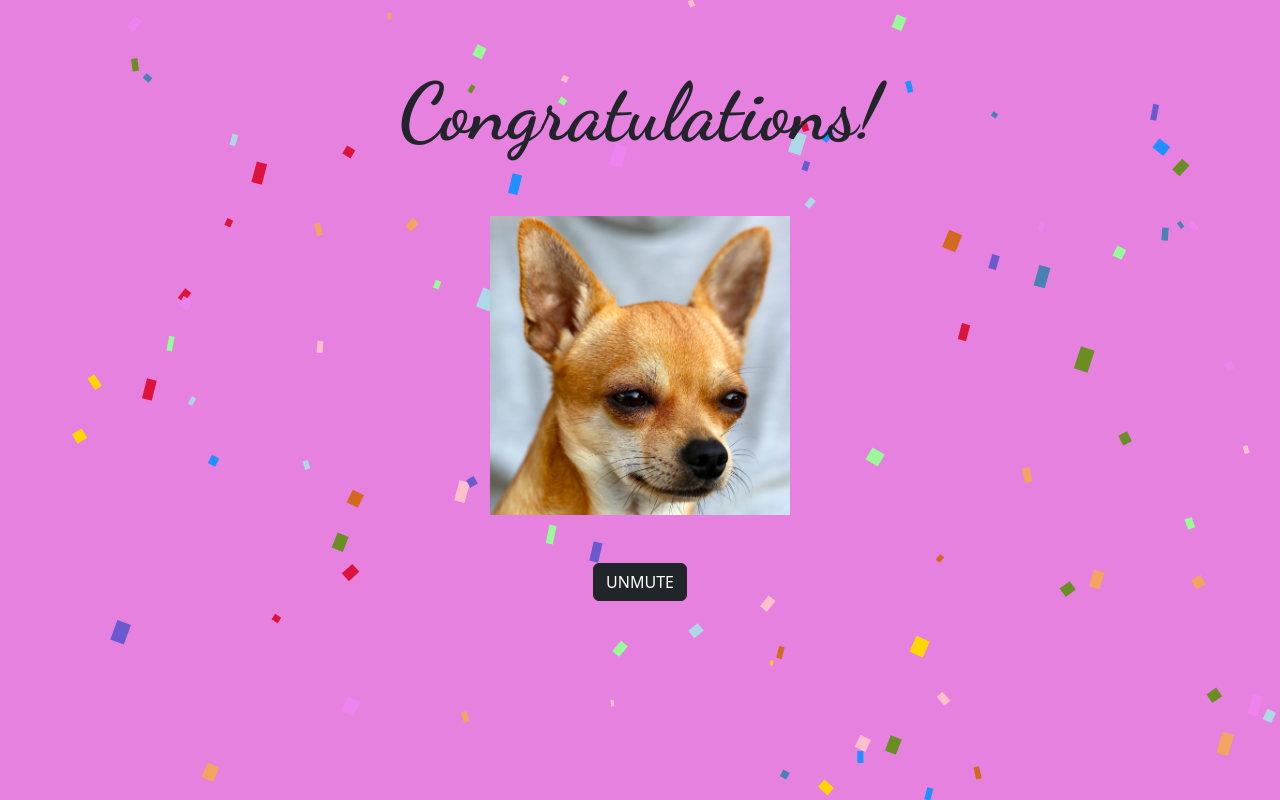
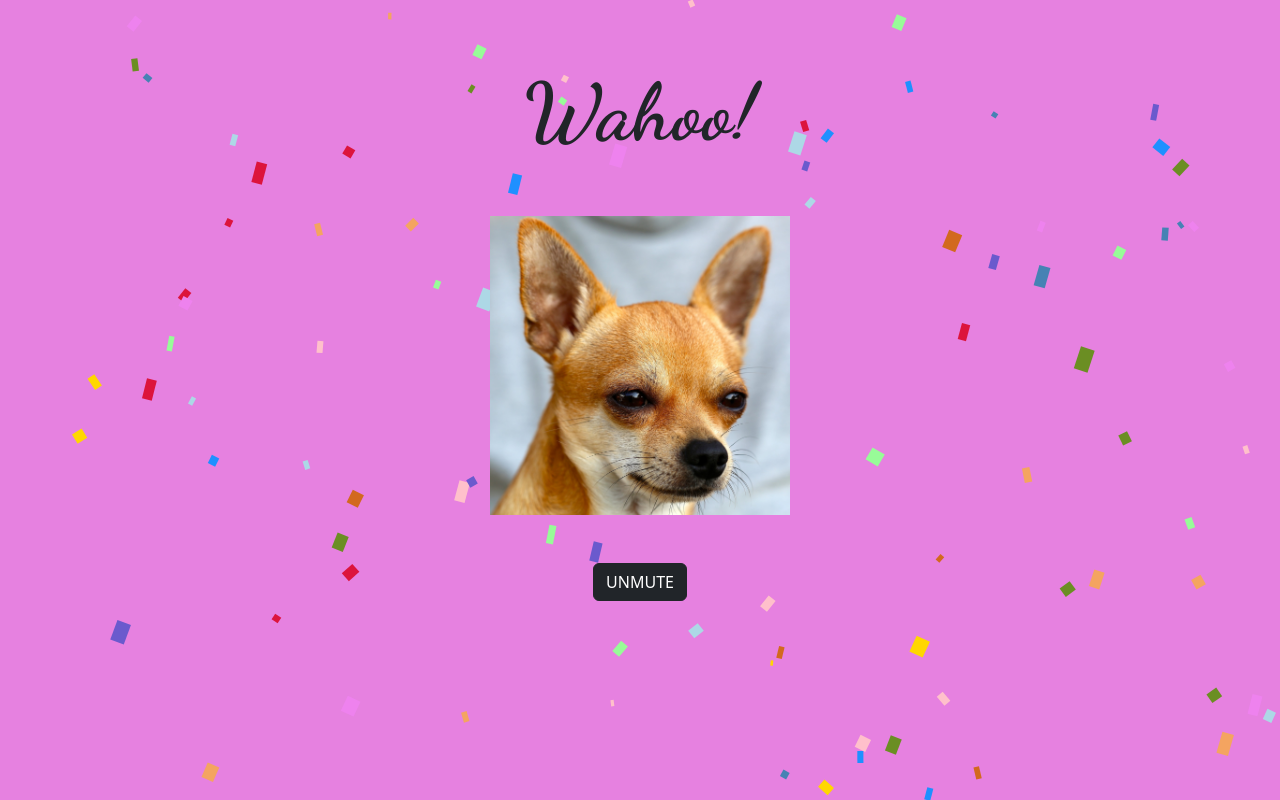
Before and after one commit to Loshen/chihuahua, a plain HTML site: page index.html in a window 1280 px wide. Drawn offline with nearby package versions, Linux system fonts and the light colour scheme.

Commit message:
Updated text to Wahoo

```diff
--- a/index.html
+++ b/index.html
@@ -13,7 +13,7 @@
 
     <div id="confetti">
         <div class="container mt-3 pt-5 pb-0 text-center">
-            <h1 class="display-1"><strong>Congratulations!</strong></h1>
+            <h1 class="display-1"><strong>Wahoo!</strong></h1>
         </div>
         <div class="container d-flex justify-content-center">
             <img class="img mt-5" src="chihuahua.jpg" alt="hehehe" style="max-width: 300px;">
```
